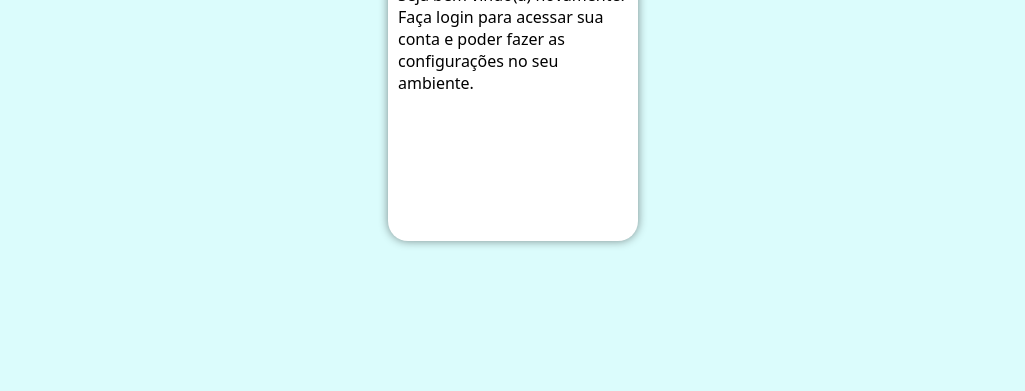
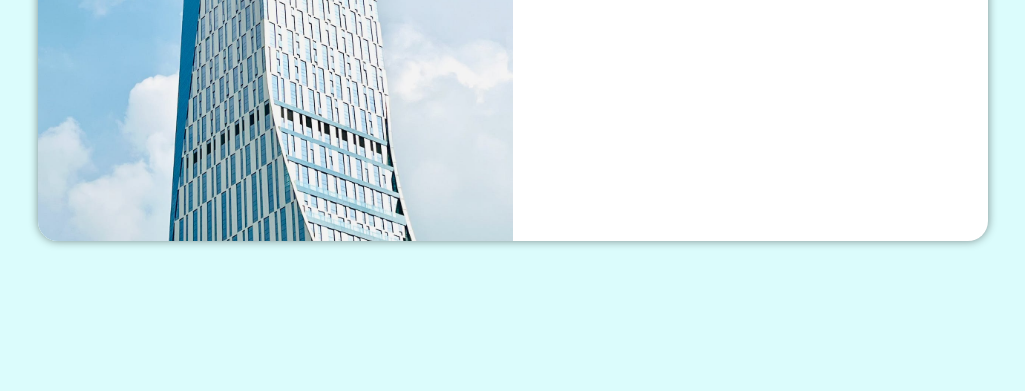
Before and after one commit to Arthurrlm/projeto-login, a plain HTML site: page index.html in a window 1280 px wide. Shown: the part 409-800 px from the top of the page, without its empty margins (127-1152 px from the left). Drawn offline with Linux system fonts and the light colour scheme.

Commit message:
Update media-query.css

```diff
--- a/estilos/media-query.css
+++ b/estilos/media-query.css
@@ -23,3 +23,21 @@
 
 
 }
+
+
+@media screen and (min-width: 992px) {
+    section#login {
+        width: 950px;
+    }
+
+    section#login > div#imagem {
+        float: left;
+        width: 50%;
+        height: 100%;
+    }
+
+    section#login > div#formulario {
+        float: right;
+        width: 50%;
+    }
+}
```
